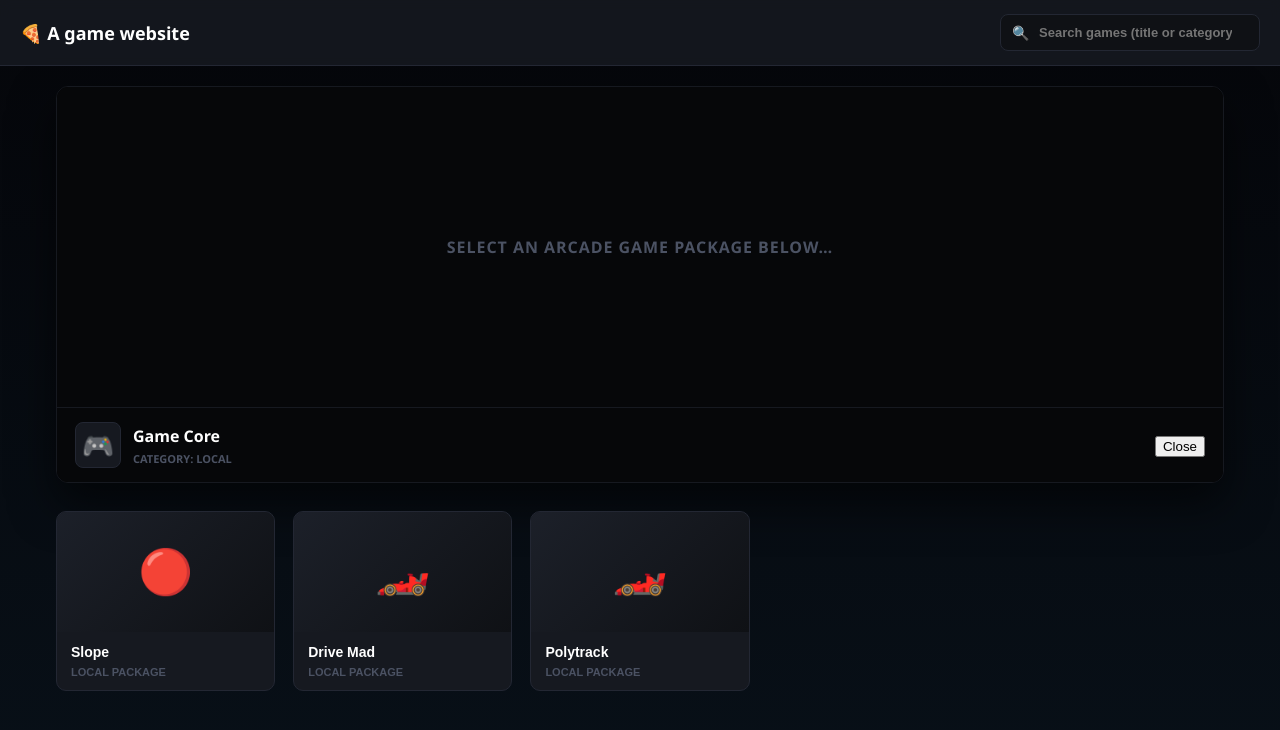
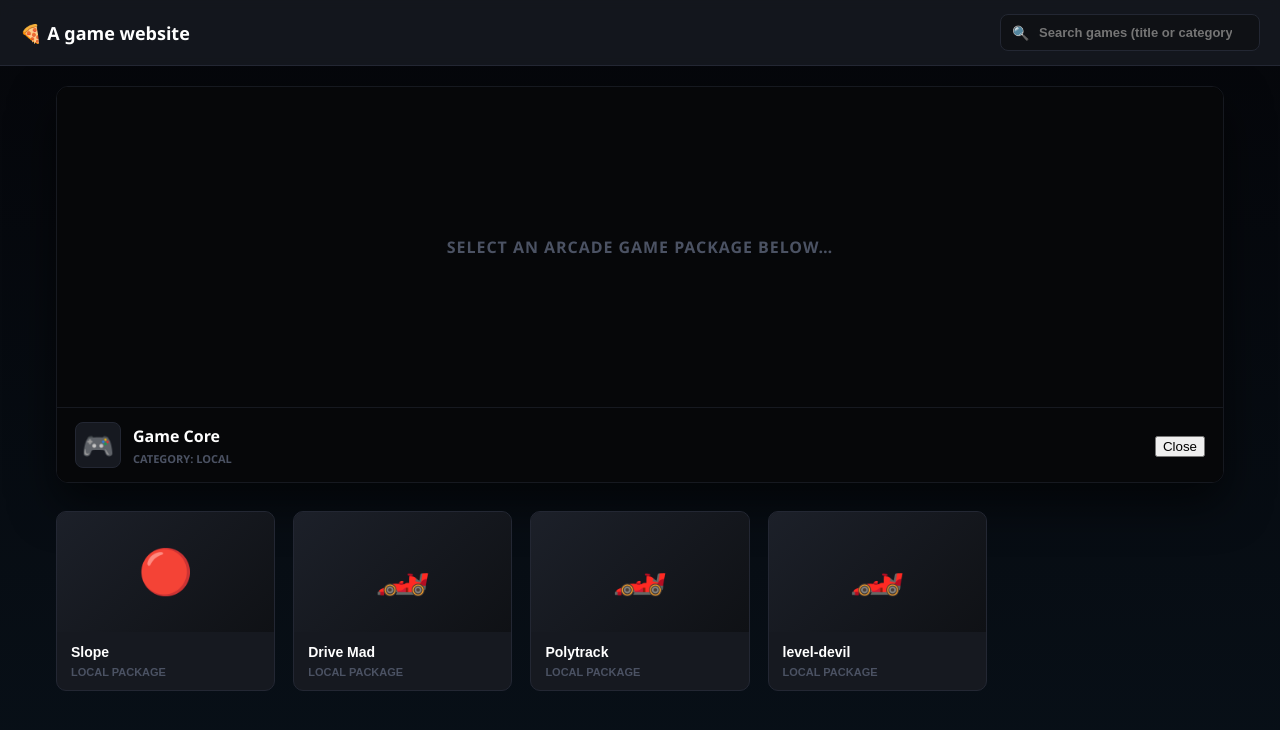
Before and after one commit to 42sd/a_website, a plain HTML site: page index.html in a window 1280 px wide. Drawn offline with Linux system fonts and the light colour scheme.

```diff
--- a/index.html
+++ b/index.html
@@ -230,6 +230,14 @@
           </div>
         </button>
 
+        <button class="game-directory-card" data-src="./games/level-devil/index.html" data-title="Level Devil" data-category="Local Package" data-glyph="🏎️" aria-label="Launch Level Devil">
+          <div class="game-card-thumbnail-box" aria-hidden="true">🏎️</div>
+          <div class="game-directory-card-content">
+            <h3>level-devil</h3>
+            <p>Local Package</p>
+          </div>
+        </button>
+
       </div>
     </section>
   </main>
```
